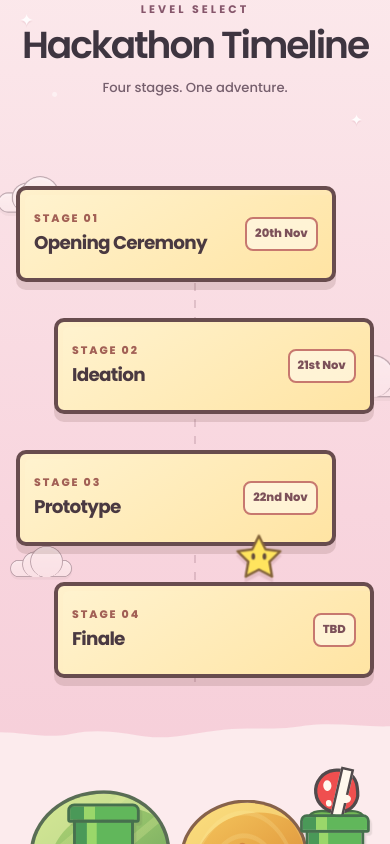
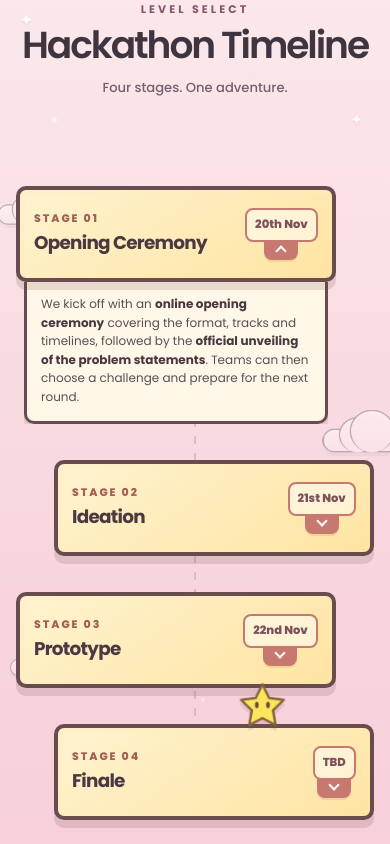
Before and after one commit to LeanInIGDTUW/LIHv8, a React (Vite) app: page / in a window 390 px wide. Shown: the part 3100-3944 px from the top of the page. Built offline with nearby package versions, Linux system fonts and the light colour scheme.

Commit message:
timeline updated

```diff
--- a/src/components/sections/TimelineSection.jsx
+++ b/src/components/sections/TimelineSection.jsx
@@ -1,12 +1,24 @@
-import { animate, motion, useInView } from "framer-motion";
+import { animate, motion, useInView, useReducedMotion } from "framer-motion";
 import { useEffect, useLayoutEffect, useMemo, useRef, useState } from "react";
 import Pipe from "../objects/Pipe.jsx";
 
 const rounds = [
-  { number: "01", name: "Opening Ceremony", date: "20th Nov", side: "left" },
-  { number: "02", name: "Ideation", date: "21st Nov", side: "right" },
-  { number: "03", name: "Prototype", date: "22nd Nov", side: "left" },
-  { number: "04", name: "Finale", date: "TBD", side: "right" },
+  {
+    number: "01", name: "Opening Ceremony", date: "20th Nov", side: "left",
+    details: <>We kick off with an <strong>online opening ceremony</strong> covering the format, tracks and timelines, followed by the <strong>official unveiling of the problem statements</strong>. Teams can then choose a challenge and prepare for the next round.</>,
+  },
+  {
+    number: "02", name: "Ideation", date: "21st Nov", side: "right",
+    details: <>This <strong>online, non-eliminatory</strong> round takes place on Discord. Teams share their ideas with mentors, receive <strong>constructive feedback</strong> and refine their approach. No submission is required; it counts for <strong>10% of the overall score</strong>.</>,
+  },
+  {
+    number: "03", name: "Prototype", date: "22nd Nov", side: "left",
+    details: <>In this <strong>online, eliminatory</strong> round, teams build a <strong>functional prototype or MVP</strong> and submit their repository, documentation, presentation and demo. A <strong>judging panel</strong> selects the finalists; this round counts for <strong>90% of the overall score</strong>.</>,
+  },
+  {
+    number: "04", name: "Finale", date: "TBD", side: "right",
+    details: <>Shortlisted teams present their prototypes <strong>offline</strong> to an <strong>expert judging panel</strong> (<strong>venue: TBD</strong>). The event closes with the <strong>announcement of winners and prize distribution</strong>. Tentative date: <strong>28 November 2026</strong>.</>,
+  },
 ];
 
 const wait = (milliseconds) =>
@@ -96,9 +108,10 @@ function TimelineScenery() {
   );
 }
 
-function TimelineCard({ round, revealed, impacted, cardRef, index }) {
+function TimelineCard({ round, revealed, impacted, expanded, canToggle, onToggle, cardRef, index }) {
   const dustParticles = useMemo(createDustParticles, []);
   const [frontVisible, setFrontVisible] = useState(true);
+  const reducedMotion = useReducedMotion();
 
   return (
     <motion.div
@@ -127,15 +140,25 @@ function TimelineCard({ round, revealed, impacted, cardRef, index }) {
           </div>
         )}
 
-        <div className="timeline-card-face timeline-card-back">
-          <div>
-            <p>Stage {round.number}</p>
-            <h3>{round.name}</h3>
-          </div>
+        <button
+          className="timeline-card-face timeline-card-back"
+          type="button"
+          disabled={!canToggle}
+          aria-expanded={expanded}
+          aria-controls={`timeline-details-${round.number}`}
+          onClick={onToggle}
+        >
+          <span className="timeline-card-title">
+            <span className="timeline-card-kicker">Stage {round.number}</span>
+            <strong>{round.name}</strong>
+          </span>
+          <span className="timeline-card-action">
             {round.date === "TBD"
               ? <span className="timeline-date">TBD</span>
               : <time>{round.date}</time>}
-        </div>
+            <span className={expanded ? "timeline-card-chevron is-open" : "timeline-card-chevron"} aria-hidden="true" />
+          </span>
+        </button>
       </motion.div>
 
       {impacted && (
@@ -168,6 +191,16 @@ function TimelineCard({ round, revealed, impacted, cardRef, index }) {
           ))}
         </div>
       )}
+      <motion.div
+        id={`timeline-details-${round.number}`}
+        className="timeline-details"
+        initial={false}
+        animate={{ height: expanded ? "auto" : 0, opacity: expanded ? 1 : 0 }}
+        transition={{ duration: reducedMotion ? 0 : 0.34, ease: [0.22, 1, 0.36, 1] }}
+        aria-hidden={!expanded}
+      >
+        <div className="timeline-details-inner"><p>{round.details}</p></div>
+      </motion.div>
     </motion.div>
   );
 }
@@ -180,6 +213,8 @@ function TimelineSection() {
   const cardRefs = useRef([]);
   const [revealedRounds, setRevealedRounds] = useState([]);
   const [impactedRound, setImpactedRound] = useState(null);
+  const [openRound, setOpenRound] = useState(null);
+  const [timelineFinished, setTimelineFinished] = useState(false);
   const [cloudsActive, setCloudsActive] = useState(false);
   const isInView = useInView(sectionRef, { once: true, amount: 0.3 });
 
@@ -222,23 +257,28 @@ function TimelineSection() {
       const lastCard = cardRefs.current[cardRefs.current.length - 1];
       if (!firstCard || !lastCard) return;
 
+      const startY = window.scrollY;
+      const getEndY = () => {
         const firstTop = firstCard.getBoundingClientRect().top + window.scrollY;
         const lastBottom = lastCard.getBoundingClientRect().bottom + window.scrollY;
         const cardsHeight = lastBottom - firstTop;
-      const screenMargin = Math.max(16, (window.innerHeight - cardsHeight) / 2);
-      const startY = window.scrollY;
-      const endY = Math.min(
+        const target = cardsHeight > window.innerHeight - 32
+          ? lastBottom - window.innerHeight + 16
+          : firstTop - Math.max(16, (window.innerHeight - cardsHeight) / 2);
+        return Math.min(
           document.documentElement.scrollHeight - window.innerHeight,
-        Math.max(startY, firstTop - screenMargin),
+          Math.max(startY, target),
         );
-      if (endY - startY < 12) return;
+      };
+      if (getEndY() - startY < 12) return;
 
       scrollStartedAt = performance.now();
-      const scrollDuration = 2600;
+      const scrollDuration = 3000;
       const advanceScroll = (now) => {
         if (cancelled) return;
         const progress = Math.min((now - scrollStartedAt) / scrollDuration, 1);
         const eased = 1 - Math.pow(1 - progress, 3);
+        const endY = getEndY();
         window.scrollTo(0, Math.max(window.scrollY, startY + (endY - startY) * eased));
         if (progress < 1) scrollFrame = window.requestAnimationFrame(advanceScroll);
         else scrollFrame = null;
@@ -251,32 +291,29 @@ function TimelineSection() {
     window.addEventListener("touchstart", stopAutoScroll, { passive: true });
     window.addEventListener("keydown", stopAutoScroll);
 
-    const getTargets = () => {
+    const getTarget = (index) => {
       const stageBox = stageRef.current.getBoundingClientRect();
       const starSize = starRef.current.getBoundingClientRect().width;
-
-      return cardRefs.current.map((card, index) => {
-        const cardBox = card.getBoundingClientRect();
-
+      const cardBox = cardRefs.current[index].getBoundingClientRect();
       return {
         x: cardBox.left - stageBox.left + cardBox.width * [0.27, 0.72, 0.36, 0.64][index] - starSize / 2,
         y: cardBox.top - stageBox.top - starSize + 5,
       };
-      });
     };
 
     const impactRound = async (index) => {
       if (cancelled) return;
       setImpactedRound(index);
       setRevealedRounds((current) => [...current, index]);
-      await wait(80);    // short impact pause before rebound
+      if (index === 0) setOpenRound(0);
+      await wait(index === 0 ? 380 : 80);
     };
 
     const runTimeline = async () => {
       await wait(500);             // auto scroll delay
       if (cancelled) return;
 
-      const targets = getTargets();
+      const firstTarget = getTarget(0);
       const star = starRef.current;
       const startTransform = new DOMMatrixReadOnly(getComputedStyle(star).transform);
       const start = { x: startTransform.m41, y: startTransform.m42 };
@@ -301,8 +338,8 @@ function TimelineSection() {
       await animate(
         star,
         {
-          x: [start.x + 5, start.x + firstDrift, targets[0].x + firstApproach, targets[0].x],
-          y: [start.y - 13, start.y - randomBetween(82, 142), targets[0].y - randomBetween(54, 104), targets[0].y + 8],
+          x: [start.x + 5, start.x + firstDrift, firstTarget.x + firstApproach, firstTarget.x],
+          y: [start.y - 13, start.y - randomBetween(82, 142), firstTarget.y - randomBetween(54, 104), firstTarget.y + 8],
           rotate: [5, firstSpin * -0.45, firstSpin, -11],
           scaleX: [0.94, 0.88, 1.02, 0.91],
           scaleY: [1.08, 1.02, 0.86, 0.91],
@@ -314,18 +351,18 @@ function TimelineSection() {
       await animate(
         star,
         {
-          x: [targets[0].x, targets[0].x + firstReboundX, targets[0].x - firstReboundX * 0.3, targets[0].x],
-          y: [targets[0].y + 8, targets[0].y - randomBetween(34, 62), targets[0].y - randomBetween(6, 17), targets[0].y],
+          x: [firstTarget.x, firstTarget.x + firstReboundX, firstTarget.x - firstReboundX * 0.3, firstTarget.x],
+          y: [firstTarget.y + 8, firstTarget.y - randomBetween(34, 62), firstTarget.y - randomBetween(6, 17), firstTarget.y],
           rotate: [-9, randomBetween(-26, 27), randomBetween(-11, 12), 0],
         },
         { duration: 0.2, times: [0, 0.36, 0.72, 1], ease: "easeOut" },   //first rebound
       );
 
-      for (let index = 1; index < targets.length; index += 1) {
+      for (let index = 1; index < cardRefs.current.length; index += 1) {
         if (cancelled) return;
 
-        const previous = targets[index - 1];
-        const target = targets[index];
+        const previous = getTarget(index - 1);
+        const target = getTarget(index);
         const direction = index % 2 ? 1 : -1;
         const reverseKick = randomBetween(18, 52);
         const midpoint = (previous.x + target.x) / 2 + direction * randomBetween(45, 155);
@@ -356,6 +393,7 @@ function TimelineSection() {
           { duration: 0.2, times: [0, 0.38, 0.74, 1], ease: "easeOut" },    // impact rebounds
         );
       }
+      if (!cancelled) setTimelineFinished(true);
     };
 
     runTimeline();
@@ -401,6 +439,9 @@ function TimelineSection() {
               index={index}
               revealed={revealedRounds.includes(index)}
               impacted={impactedRound === index}
+              expanded={openRound === index}
+              canToggle={revealedRounds.includes(index) && (index === 0 || timelineFinished)}
+              onToggle={() => setOpenRound((current) => current === index ? null : index)}
               cardRef={(element) => {
                 cardRefs.current[index] = element;
               }}
--- a/src/index.css
+++ b/src/index.css
@@ -167,8 +167,13 @@ a:hover,
 
 .timeline-stage {
     position: relative;
-    height: 600px;
+    display: grid;
+    grid-template-columns: repeat(2, minmax(0, 1fr));
+    align-content: start;
+    row-gap: 27px;
+    min-height: 600px;
     margin-top: 42px;
+    padding: 45px 0 42px;
 }
 
 .timeline-path {
@@ -182,42 +187,46 @@ a:hover,
 }
 
 .timeline-stop {
-    position: absolute;
+    position: relative;
     z-index: 3;
     width: 430px;
-    height: 108px;
+    min-height: 108px;
     perspective: 1100px;
 }
 
 .timeline-stop-1 {
-    top: 45px;
+    grid-row: 1;
 }
 
 .timeline-stop-2 {
-    top: 180px;
+    grid-row: 2;
 }
 
 .timeline-stop-3 {
-    top: 315px;
+    grid-row: 3;
 }
 
 .timeline-stop-4 {
-    top: 450px;
+    grid-row: 4;
 }
 
 .timeline-stop-left {
-    left: 7%;
+    grid-column: 1;
+    justify-self: start;
+    margin-left: 14%;
 }
 
 .timeline-stop-right {
-    right: 7%;
+    grid-column: 2;
+    justify-self: end;
+    margin-right: 14%;
 }
 
 .timeline-card {
     position: relative;
     z-index: 2;
     width: 100%;
-    height: 100%;
+    height: 108px;
     transform-style: preserve-3d;
 }
 
@@ -345,12 +354,34 @@ a:hover,
     align-items: center;
     justify-content: space-between;
     gap: 12px;
+    width: 100%;
+    color: #4a3941;
+    font: inherit;
+    text-align: left;
+    cursor: pointer;
+    appearance: none;
     background: linear-gradient(145deg, #fff3d0, #ffe4a3);
     transform: rotateX(180deg);
 }
 
-.timeline-card-back p {
-    margin: 0 0 2px;
+.timeline-card-back:hover {
+    transform: rotateX(180deg);
+    filter: none;
+}
+
+.timeline-card-back:focus-visible {
+    outline: 3px solid #a26055;
+    outline-offset: -8px;
+}
+
+.timeline-card-title {
+    display: block;
+    min-width: 0;
+}
+
+.timeline-card-kicker {
+    display: block;
+    margin-bottom: 2px;
     color: #a26055;
     font-size: .68rem;
     font-weight: 800;
@@ -358,16 +389,24 @@ a:hover,
     text-transform: uppercase;
 }
 
-.timeline-card-back h3 {
-    margin: 0;
+.timeline-card-title strong {
+    display: block;
     color: #4a3941;
     font-size: 1.7rem;
     font-weight: 700;
     letter-spacing: -.04em;
 }
 
+.timeline-card-action {
+    display: flex;
+    flex: 0 0 auto;
+    flex-direction: column;
+    align-items: center;
+}
+
 .timeline-card-back time,
 .timeline-card-back .timeline-date {
+    display: block;
     padding: 8px 11px;
     border: 2px solid #c7786f;
     border-radius: 8px;
@@ -377,6 +416,59 @@ a:hover,
     font-weight: 800;
     white-space: nowrap;
 }
+
+.timeline-card-chevron {
+    display: grid;
+    width: 34px;
+    height: 20px;
+    margin-top: -2px;
+    place-items: center;
+    border: 2px solid #c7786f;
+    border-top: 0;
+    border-radius: 0 0 8px 8px;
+    background: #c7786f;
+    box-shadow: 0 2px 0 rgba(109, 68, 63, .12);
+}
+
+.timeline-card-chevron::before {
+    width: 8px;
+    height: 8px;
+    margin-top: -4px;
+    border-right: 2px solid #fffaf5;
+    border-bottom: 2px solid #fffaf5;
+    content: "";
+    transform: rotate(45deg);
+    transition: transform .2s ease, margin .2s ease;
+}
+
+.timeline-card-chevron.is-open::before {
+    margin-top: 4px;
+    transform: rotate(225deg);
+}
+
+.timeline-details {
+    position: relative;
+    overflow: hidden;
+}
+
+.timeline-details-inner {
+    margin: -1px 8px 0;
+    padding: 17px 18px;
+    border: 3px solid #684c4e;
+    border-top: 0;
+    border-radius: 0 0 10px 10px;
+    background: #fff7e8;
+    box-shadow: 0 7px 0 rgba(109, 68, 63, .12);
+}
+
+.timeline-details-inner p {
+    margin: 0;
+    color: #5b4d54;
+    font-size: .8rem;
+    line-height: 1.55;
+}
+
+.timeline-details-inner strong { color: #49373f; font-weight: 700; }
 
 .timeline-star {
     position: absolute;
@@ -410,8 +502,9 @@ a:hover,
 
 .timeline-dust {
     position: absolute;
-    inset: 0;
+    inset: 0 0 auto;
     z-index: 15;
+    height: 108px;
     pointer-events: none;
 }
 
@@ -630,10 +723,10 @@ a:hover,
 
 @media (min-width: 821px) and (max-width: 1000px) {
     .timeline-stop { width: min(430px, 44vw); }
-    .timeline-stop-left { left: 2%; }
-    .timeline-stop-right { right: 2%; }
+    .timeline-stop-left { margin-left: 4%; }
+    .timeline-stop-right { margin-right: 4%; }
     .timeline-card-back { padding: 18px 20px; }
-    .timeline-card-back h3 { font-size: clamp(1.3rem, 2.5vw, 1.5rem); }
+    .timeline-card-title strong { font-size: clamp(1.3rem, 2.5vw, 1.5rem); }
 }
 
 @media (max-width: 820px) {
@@ -645,29 +738,27 @@ a:hover,
     .timeline-heading-sparkle-right { top: 205px; right: 7%; font-size: 15px; }
 
     .timeline-stage {
-        height: 590px;
+        min-height: 590px;
         margin-top: 40px;
+        padding: 48px 0 50px;
+        row-gap: 36px;
     }
 
     .timeline-stop {
         width: min(78vw, 340px);
-        height: 96px;
+        min-height: 96px;
     }
 
-    .timeline-stop-left { left: 2%; }
-    .timeline-stop-right { right: 2%; }
-
-    .timeline-stop-1 { top: 48px; }
-    .timeline-stop-2 { top: 180px; }
-    .timeline-stop-3 { top: 312px; }
-    .timeline-stop-4 { top: 444px; }
+    .timeline-stop-left { margin-left: 4%; }
+    .timeline-stop-right { margin-right: 4%; }
+    .timeline-card, .timeline-dust { height: 96px; }
 
     .timeline-card-back {
         padding: 12px 14px;
         gap: 8px;
     }
 
-    .timeline-card-back h3 {
+    .timeline-card-title strong {
         font-size: 1.15rem;
     }
 
@@ -676,6 +767,9 @@ a:hover,
         font-size: .72rem;
         padding: 6px 8px;
     }
+
+    .timeline-details-inner { padding: 14px; }
+    .timeline-details-inner p { font-size: .75rem; }
 
     .timeline-star {
         width: 58px;
@@ -712,8 +806,8 @@ a:hover,
         width: 82vw;
     }
 
-    .timeline-stop-left { left: 0; }
-    .timeline-stop-right { right: 0; }
+    .timeline-stop-left { margin-left: 0; }
+    .timeline-stop-right { margin-right: 0; }
 
     .timeline-question-block {
         width: 60px;
```
Lines whose indentation alone changed are shown as unchanged.
